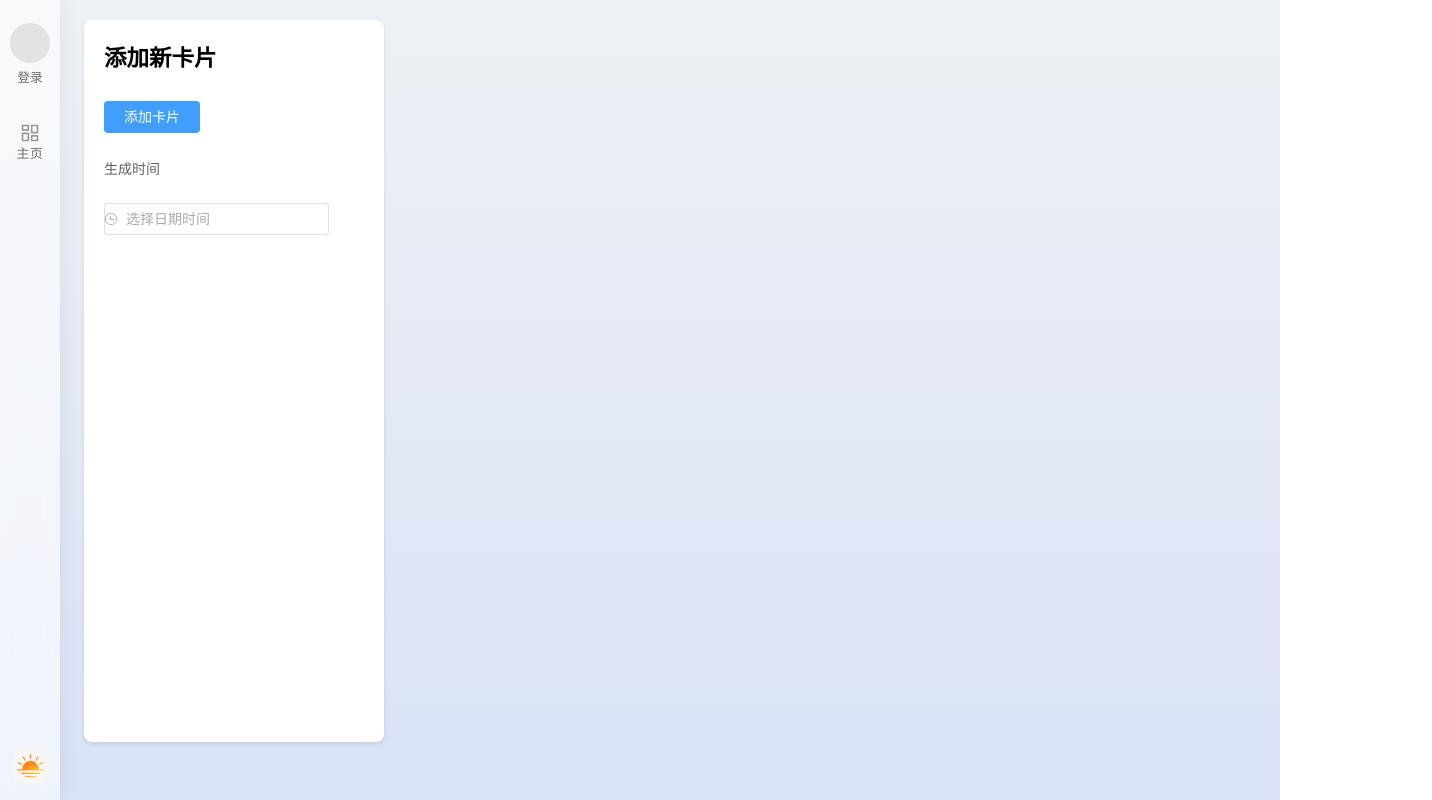
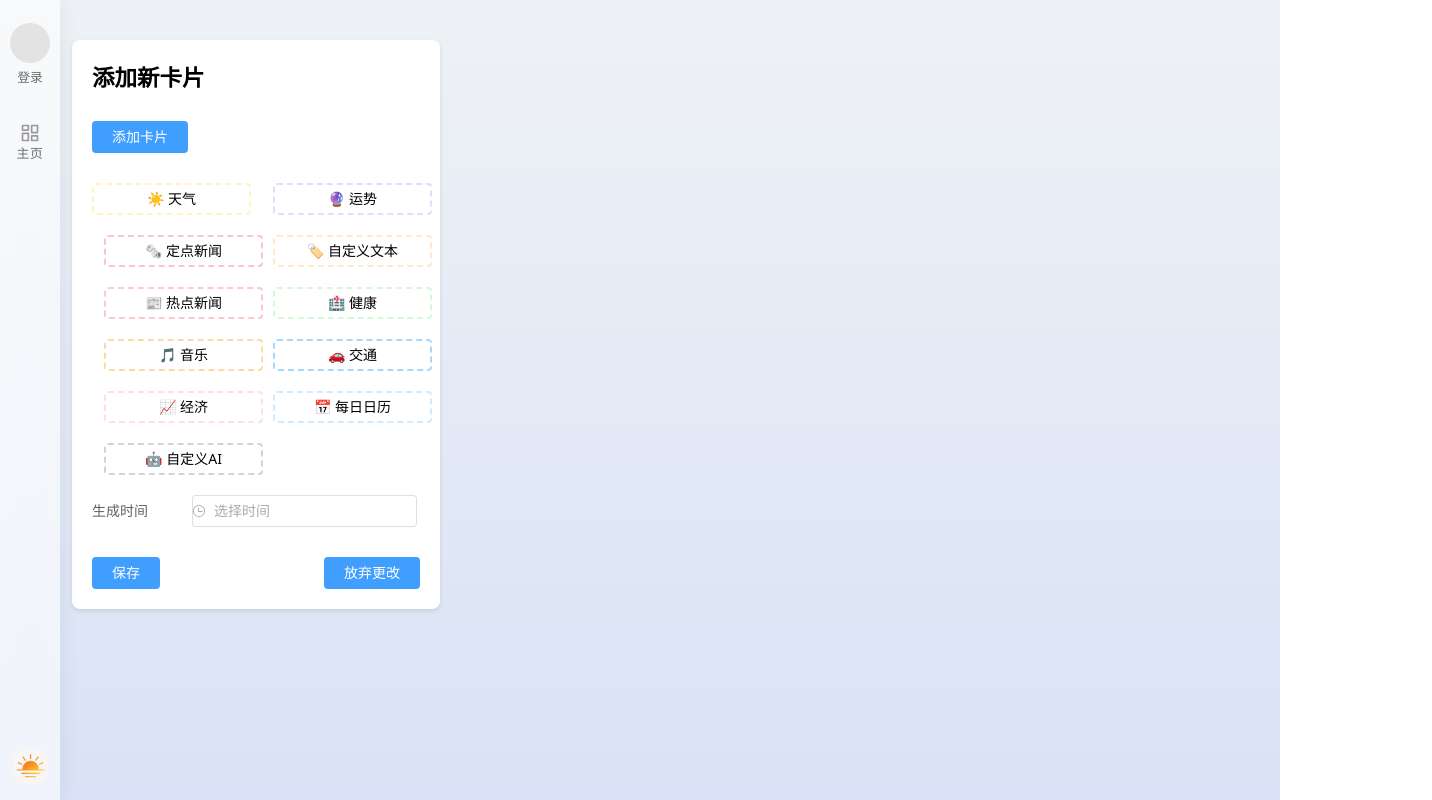
Before and after one commit to VastoceanQwQ/web-AI.daily, a Vue app: page /edit in a window 1280 px wide. Shown: the whole page, 1432 px wide, since content can reach past the window. Built offline with nearby package versions, Linux system fonts and the light colour scheme.

Commit message:
20250424-002-1

```diff
--- a/src/components/Sidebar.vue
+++ b/src/components/Sidebar.vue
@@ -113,6 +113,7 @@ export default {
             eraseCookie('username');
             eraseCookie('encryptedPassword');
             eraseCookie('user_id');
+            indow.location.href = '/login';
         };
 
 
--- a/src/views/Edit.vue
+++ b/src/views/Edit.vue
@@ -21,12 +21,27 @@
                         </el-dropdown-menu>
                     </template>
                 </el-dropdown>
+                <div class="card-buttons">
+                    <el-button
+                        v-for="(color, type) in themeColors"
+                        :key="type"
+                        @click="addCard(type)"
+                        :style="{ border: `2px dashed ${color}` }"
+                        class="card-button"
+                    >
+                        {{ getEmoji(type) }} {{ getChineseType(type) }}
+                    </el-button>
+                </div>
                 <div class="time-setting">
                     <el-form label-position="left" label-width="100px">
                         <el-form-item label="生成时间">
+                            <el-time-picker v-model="generateTime" format="HH:mm" placeholder="选择时间"></el-time-picker>
                         </el-form-item>
-                        <el-date-picker v-model="generateTime" type="datetime" placeholder="选择日期时间"></el-date-picker>
                     </el-form>
+                </div>
+                <div class="action-buttons">
+                    <el-button type="primary" @click="saveChanges">保存</el-button>
+                    <el-button @click="discardChanges">放弃更改</el-button>
                 </div>
             </div>
         </div>
@@ -250,6 +265,44 @@ export default {
         };
     },
     methods: {
+        getEmoji(type) {
+            const emojiMap = {
+                weather: '☀️',
+                fortune: '🔮',
+                news: '🗞️',
+                text: '🏷️',
+                newstop: '📰',
+                health: '🏥',
+                music: '🎵',
+                traffic: '🚗',
+                economy: '📈',
+                calendar: '📅',
+                customAI: '🤖'
+            };
+            return emojiMap[type] || '📄';
+        },
+        getChineseType(type) {
+            const chineseTypeMap = {
+                weather: '天气',
+                fortune: '运势',
+                news: '定点新闻',
+                text: '自定义文本',
+                newstop: '热点新闻',
+                health: '健康',
+                music: '音乐',
+                traffic: '交通',
+                economy: '经济',
+                calendar: '每日日历',
+                customAI: '自定义AI'
+            };
+            return chineseTypeMap[type] || '未知';
+        },
+        saveChanges() {
+            // 保存更改的逻辑
+        },
+        discardChanges() {
+            // 放弃更改的逻辑
+        },
         addCard(type = 'text') {
             this.cards.push({
                 id: Date.now(),
@@ -307,41 +360,45 @@ export default {
 <style scoped>
 .edit-container {
     display: flex;
-    height: 100vh;
-    width: 100vw;
-    justify-content: center;
-    align-items: center;
-    margin: 0;
-    padding: 0;
+    width: 1400px;
+    margin: 0 auto;
+    padding: 20px;
     color: #000;
-}
-
-.edit-container h2{
-    font-weight: bold;
-    padding-bottom: 15px;
+    height: 100vh; /* 设置高度为100% */
 }
 
 .left-panel {
-    width: 25%;
+    width: 30%;
     padding: 20px;
     height: 100%;
+    overflow: hidden; /* 左半部分不可滚动 */
 }
 
 .right-panel {
     width: 70%;
     padding: 20px;
     height: 100%;
-}
-
-.left-panel .card{
-    width: 300px;
-    padding: 20px;
-    height: 95%;
+    overflow-y: auto; /* 右半部分可以滚动 */
 }
 
 .right-panel .card-container {
     column-count: 2;
-    column-gap: 0px;
+    column-gap: 20px; /* 两列间距 */
+}
+
+.left-panel .card {
+    width: 100%;
+    padding: 20px;
+    height: auto;
+}
+
+.right-panel .card {
+    width: 100%;
+}
+
+.edit-container h2{
+    font-weight: bold;
+    padding-bottom: 15px;
 }
 
 .card {
@@ -355,10 +412,6 @@ export default {
     break-inside: avoid;
     margin-bottom: 20px;
     position: relative;
-}
-
-.right-panel .card {
-    width: 400px;
 }
 
 .card.has-theme-color::before {
@@ -548,4 +601,30 @@ button:hover {
     background-color: #fff; /* 保持背景为白色 */
     cursor: text; /* 设置光标为文本输入状态 */
 }
+
+.card-buttons {
+    display: grid;
+    grid-template-columns: repeat(2, 1fr); /* 两列布局 */
+    gap: 10px;
+    margin-top: 20px;
+}
+
+.action-buttons {
+    margin-top: 20px;
+    display: flex;
+    justify-content: space-between;
+}
+
+.card-button {
+    width: 100%;
+    padding: 10px;
+    text-align: center;
+    background-color: #fff;
+    color: #000;
+    transition: background-color 0.3s;
+}
+
+.card-button:hover {
+    background-color: #f5f5f5;
+}
 </style>
```
